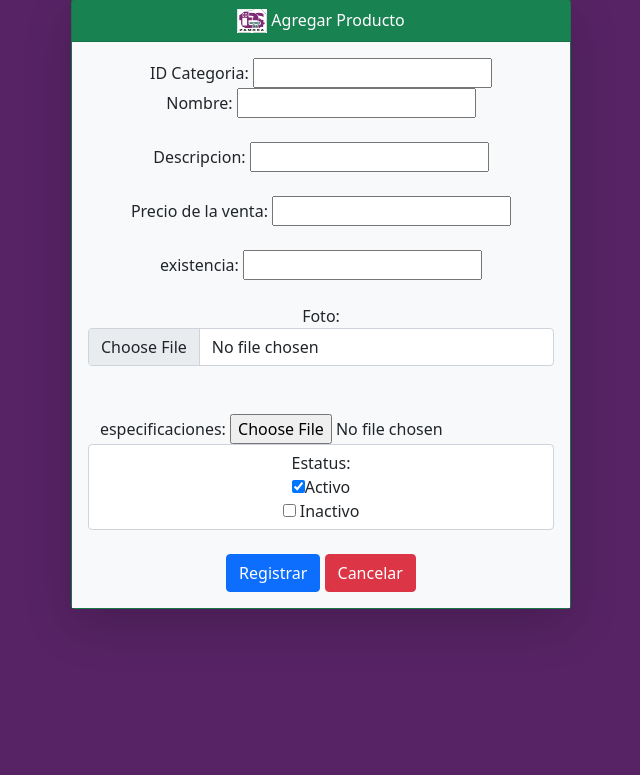
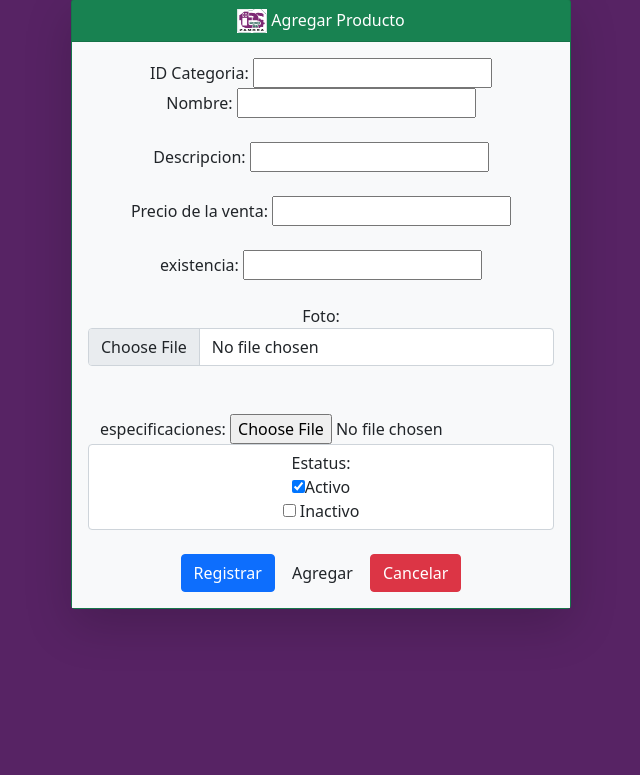
Before and after one commit to JorgeLozornio/Verano_Shopitesz_Eq1, a Flask app: template Aplicacion/templates/Productos/AltaProductos.html in a window 1280 px wide. Shown: the part 90-865 px from the top of the page, without its empty margins (319-959 px from the left). Run offline with Flask 2, Linux system fonts and the light colour scheme; the template is opened without the code that fills it, so the values that code supplies are empty; some libraries are stand-ins or nearby versions.

Commit message:
Update AltaProductos.html

```diff
--- a/Aplicacion/templates/Productos/AltaProductos.html
+++ b/Aplicacion/templates/Productos/AltaProductos.html
@@ -60,6 +60,7 @@ Alta Productos
                         </div>
                         <br>
                         <button type="submit" class="btn btn-primary">Registrar</button>
+                        <button class="btn btn-default" id="agregar" onclick="agregarCarrito()">Agregar</button>
                         <a href="/usuarios/Tarjetas" class="btn btn-danger">Cancelar</a>
                     </form>
                 </div>
```
